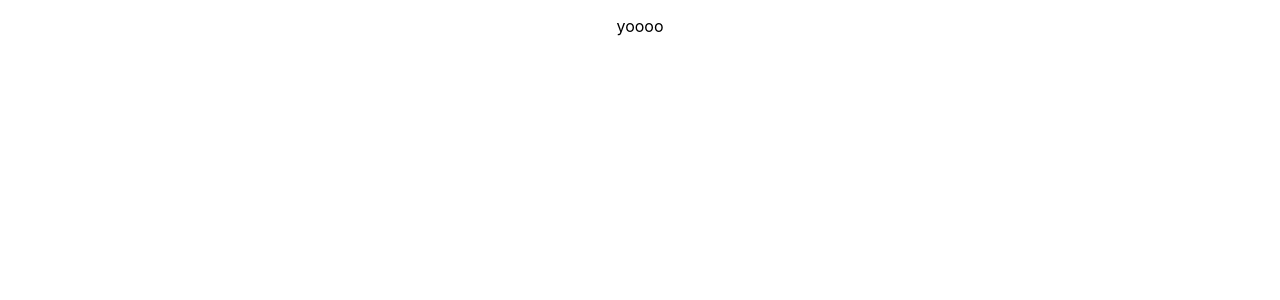
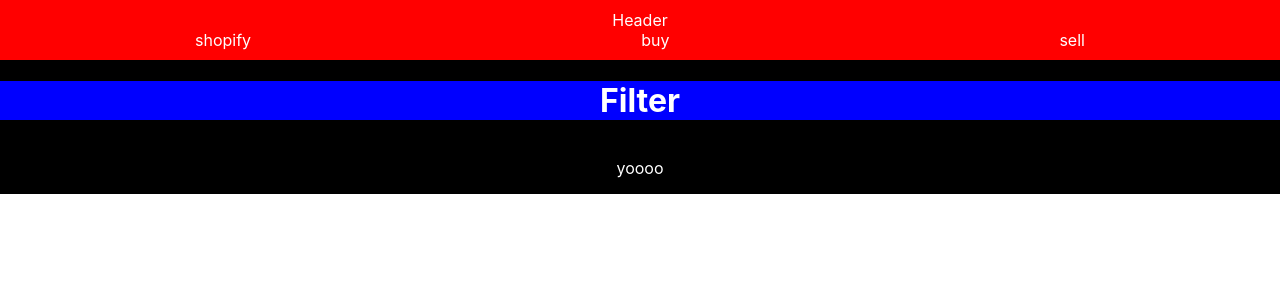
Before and after one commit to BBrandford11/-Shopify-Backend-Developer-Intern-Challenge-, a React (Create React App) app: page / in a window 1280 px wide. Shown: the top 300 px of the page. Built offline with nearby package versions, Linux system fonts and the light colour scheme.

Commit message:
adds wireframe and layout for planning

```diff
--- a/public/index.html
+++ b/public/index.html
@@ -24,7 +24,7 @@
       work correctly both with client-side routing and a non-root public URL.
       Learn how to configure a non-root public URL by running `npm run build`.
     -->
-    <title>React App</title>
+    <title>Shopify App</title>
   </head>
   <body>
     <noscript>You need to enable JavaScript to run this app.</noscript>
--- a/src/App.css
+++ b/src/App.css
@@ -1,5 +1,9 @@
 .App {
+  display: flex;
   text-align: center;
+  background-color: black;
+  color: white;
+  flex-direction: column;
 }
 
 .App-logo {
@@ -14,7 +18,7 @@
 }
 
 .App-header {
-  background-color: #282c34;
+  background-color: #272b33;
   min-height: 100vh;
   display: flex;
   flex-direction: column;
--- a/src/App.js
+++ b/src/App.js
@@ -1,9 +1,13 @@
 
 import './App.css';
+import Filter from './components/Filter';
+import Header from './components/Header';
 
 function App() {
   return (
     <div className="App">
+      <Header />
+      <Filter />
       <p>yoooo</p>
     </div>
   );
--- /dev/null
+++ b/src/components/CreateNew.js
@@ -0,0 +1,5 @@
+function Create() {
+  return ( <h1>create</h1> );
+}
+
+export default Create;
--- /dev/null
+++ b/src/components/Filter.css
@@ -0,0 +1,6 @@
+.filter {
+  display: flex;
+  justify-content: center;
+  width: 100%;
+  background-color: blue;
+}
--- /dev/null
+++ b/src/components/Filter.js
@@ -0,0 +1,7 @@
+import "./Filter.css"
+
+function Filter() {
+  return ( <h1 className="filter"> Filter</h1> );
+}
+
+export default Filter;
--- /dev/null
+++ b/src/components/Header.css
@@ -0,0 +1,15 @@
+.header {
+  display: flex;
+  background-color: red;
+  width: 100%;
+  height: 60px;
+  flex-direction: column;
+  justify-content: center;
+}
+
+.logo{
+  display: flex;
+  flex-direction: row;
+  justify-content: space-around;
+
+}
--- /dev/null
+++ b/src/components/Header.js
@@ -0,0 +1,14 @@
+import "./Header.css"
+
+function Header() {
+  return ( <div className="header">
+    Header
+    <div className="logo">
+      <div>shopify</div>
+      <div>buy</div>
+      <div>sell</div>
+    </div>
+  </div> );
+}
+
+export default Header;
```
Also changed, not shown: src/components/Create.New.css (added), src/planning/shopify_wireframe.png (added), 1 other file (tests, documents, lock files or other folders).
